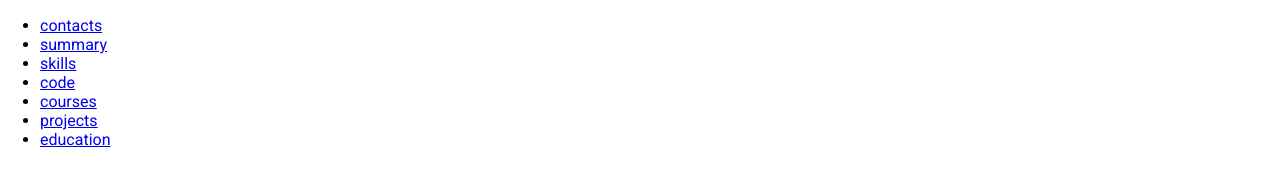
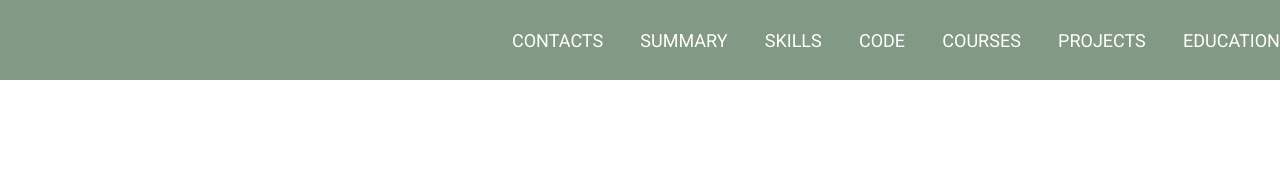
Before and after one commit to wallblizzard/rsschool-cv, a plain HTML site: page index.html in a window 1280 px wide. Drawn offline with Linux system fonts and the light colour scheme.

Commit message:
feat: added styles for header

```diff
--- a/css/style.css
+++ b/css/style.css
@@ -1,15 +1,42 @@
 * {
   box-sizing: border-box;
-}
-
-body {
-  font-family: 'Roboto', sans-serif;
-  min-height: 100vh;
   margin: 0;
   padding: 0;
 }
 
+body {
+  font-size: 16px;
+  font-family: 'Roboto', sans-serif;
+  min-height: 100vh;
+}
+
 .container {
-  max-width: 1440px;
+  width: 1440px;
   margin: 0 auto;
 }
+
+.header {
+  display: flex;
+  align-items: center;
+  height: 80px;
+  background-color: #829985;
+}
+
+.nav {
+  display: flex;
+  justify-content: end;
+}
+
+.nav-list {
+  display: flex;
+  justify-content: space-between;
+  width: 60%;
+  list-style-type: none;
+}
+
+.nav-link {
+  font-size: 18px;
+  color: #ffffff;
+  text-decoration: none;
+  text-transform: uppercase;
+}
--- a/index.html
+++ b/index.html
@@ -15,6 +15,7 @@
 
 <body>
   <header class="header">
+    <div class="container">
       <nav class="nav">
         <ul class="nav-list">
           <li class="nav-item"><a href="contacts" class="nav-link">contacts</a></li>
@@ -26,6 +27,7 @@
           <li class="nav-item"><a href="education" class="nav-link">education</a></li>
         </ul>
       </nav>
+    </div>
   </header>
 </body>
 
```
Lines whose indentation alone changed are shown as unchanged.
